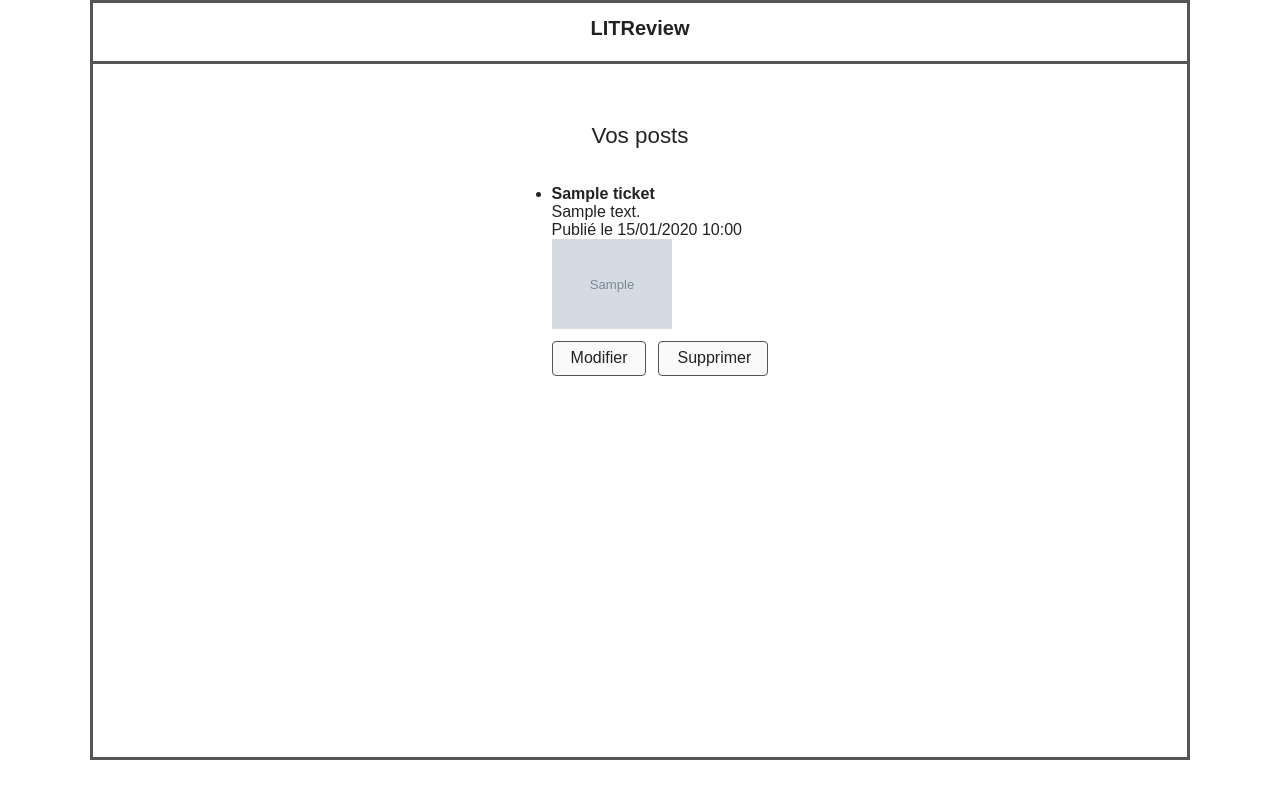
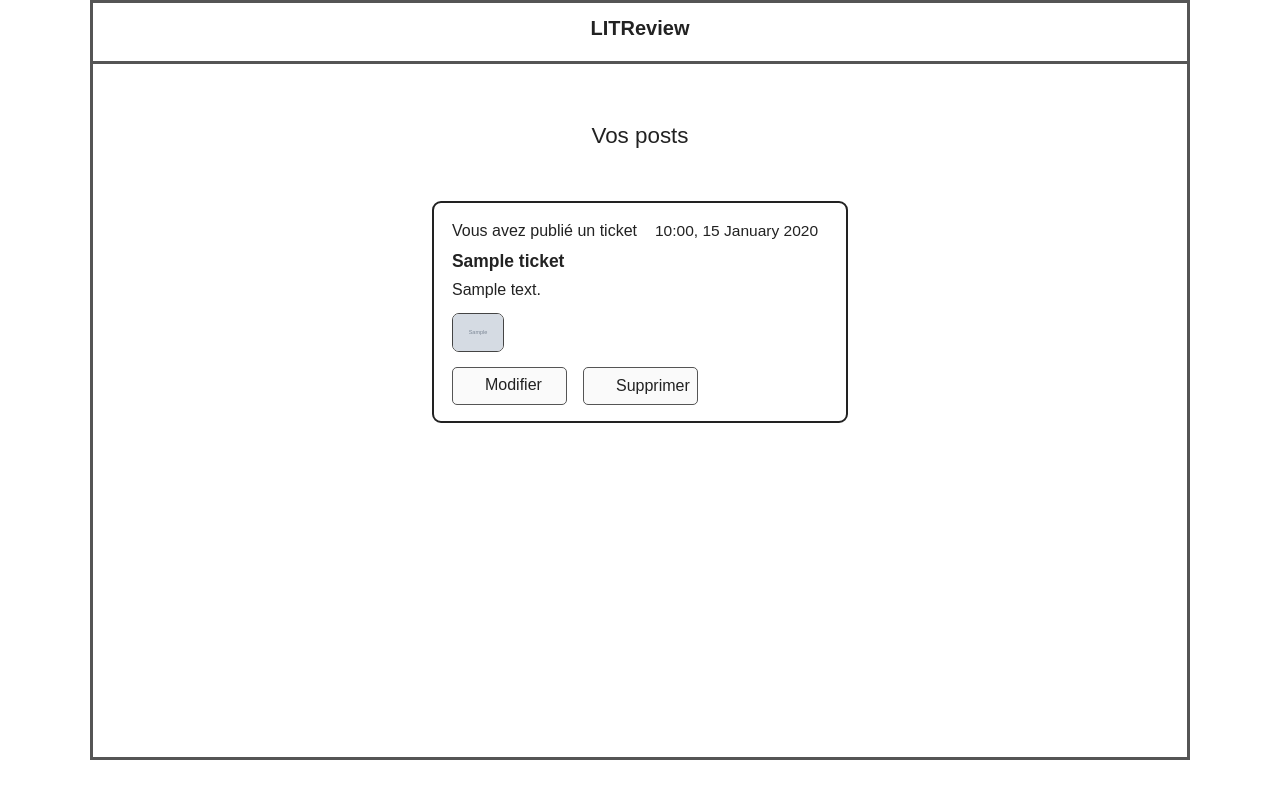
Before and after one commit to Americanufo/Projet_9, a Django app: template LITReview/blog/templates/ticket_list.html in a window 1280 px wide. Run offline with Django 3.2, Linux system fonts and the light colour scheme; the template is opened without the code that fills it: most values are stand-ins (such as "Sample title", 1, 10 or a date in 2020); grey boxes marked "Sample" are stand-in pictures.

Commit message:
Ajout des fonctionnalités flux et ticket

```diff
--- a/LITReview/LITReview/settings.py
+++ b/LITReview/LITReview/settings.py
@@ -132,3 +132,7 @@
 LOGIN_URL = 'login'
 
 LOGIN_REDIRECT_URL = 'home'
+
+# Media
+MEDIA_URL = '/media/'
+MEDIA_ROOT = BASE_DIR / 'media'
--- a/LITReview/LITReview/urls.py
+++ b/LITReview/LITReview/urls.py
@@ -20,6 +20,8 @@
 from django.contrib.auth.views import LoginView
 import authentication.views
 import blog.views
+from django.conf import settings
+from django.conf.urls.static import static
 
 urlpatterns = [
     # Interface d'administration Django
@@ -56,3 +58,5 @@
     path('reviews/<int:pk>/edit/', blog.views.review_update, name='review_update'),
     path('reviews/<int:pk>/delete/', blog.views.review_delete, name='review_delete'),
 ]
+if settings.DEBUG:
+    urlpatterns += static(settings.MEDIA_URL, document_root=settings.MEDIA_ROOT)
--- a/LITReview/authentication/static/css/style.css
+++ b/LITReview/authentication/static/css/style.css
@@ -1,4 +1,5 @@
 /* Corps principal */
+
 body {
     font-family: Arial, sans-serif;
     margin: 0;
@@ -7,8 +8,8 @@
     color: #222;
 }
 
+/* Encadré principal, prend toute la hauteur et contient tout le contenu */
 
-/* Encadré principal, prend toute la hauteur et contient tout le contenu */
 .page-frame {
     border: 3px solid #555;
     max-width: 1100px;
@@ -23,8 +24,8 @@
     position: relative;
 }
 
+/* Barre supérieure alignée avec menu à droite et titre centré */
 
-/* Barre supérieure alignée avec menu à droite et titre centré */
 .top-bar {
     display: flex;
     justify-content: space-between;
@@ -37,6 +38,7 @@
 }
 
 /* Le titre principal centré dans l'en-tête */
+
 .header-center {
     flex: 1;
     display: flex;
@@ -45,6 +47,7 @@
 }
 
 /* Titre principal SANS bordure */
+
 .page-title {
     display: inline-block;
     padding: 0;
@@ -56,6 +59,7 @@
 }
 
 /* Menu horizontal à droite */
+
 .main-menu {
     display: flex;
     gap: 28px;
@@ -77,8 +81,8 @@
     text-decoration: underline;
 }
 
+/* En-tête classique (pour historiques) */
 
-/* En-tête classique (pour historiques) */
 .header-section {
     width: 100%;
     display: flex;
@@ -87,8 +91,8 @@
     margin-top: 32px;
 }
 
+/* Barre horizontale juste sous le titre, reliant les bords du cadre */
 
-/* Barre horizontale juste sous le titre, reliant les bords du cadre */
 .title-bar {
     width: 100%;
     height: 3px;
@@ -97,16 +101,16 @@
     margin-bottom: 40px;
 }
 
+/* Sous-titres */
 
-/* Sous-titres */
 h2 {
     font-size: 1.4em;
     font-weight: normal;
     margin-bottom: 20px;
 }
 
+/* Contenant des blocs de connexion-inscription */
 
-/* Contenant des blocs de connexion-inscription */
 .connexion-container {
     display: flex;
     justify-content: center;
@@ -115,22 +119,21 @@
     margin-top: 36px;
 }
 
+/* Blocs pour login et signup - réduits */
 
-/* Blocs pour login et signup - réduits */
 .signup-block, .login-block {
     background: #fff;
     border: 2px solid #090808;
     border-radius: 8px;
     box-shadow: 0 2px 8px rgba(0,0,0,0.06);
-    padding: 26px 22px;          /* padding vertical/horizontal réduit */
-    min-width: 270px;            /* largeur minimale plus petite */
-    max-width: 320px;            /* largeur maximale plus petite */
+    padding: 26px 22px; /* padding vertical/horizontal réduit */
+    min-width: 270px; /* largeur minimale plus petite */
+    max-width: 320px; /* largeur maximale plus petite */
     text-align: center;
 }
 
+/* Champs de formulaire */
 
-
-/* Champs de formulaire */
 form {
     display: flex;
     flex-direction: column;
@@ -140,7 +143,6 @@
     width: 100%;
     max-width: 350px;
 }
-
 
 input[type="text"],
 input[type="password"],
@@ -156,6 +158,7 @@
 }
 
 /* Pour formulaire ticket/review étendu */
+
 .ticket-form, .review-form {
     max-width: 600px;
     margin: auto;
@@ -168,6 +171,7 @@
 }
 
 /* Groupes de champs pour formulaires étendus */
+
 .form-group {
     margin-bottom: 28px;
     width: 100%;
@@ -190,6 +194,7 @@
 }
 
 /* Bouton Envoyer */
+
 .form-actions {
     display: flex;
     justify-content: flex-end;
@@ -210,6 +215,7 @@
 }
 
 /* Boutons classiques */
+
 button {
     width: 110px;
     height: 35px;
@@ -220,89 +226,128 @@
     cursor: pointer;
 }
 
-
 button:hover {
     background-color: #eaeaea;
 }
-
 
 .signup-link {
     text-decoration: none;
 }
 
+/* Message de connexion/déconnexion, alerte ou infos */
 
-/* Message de connexion/déconnexion, alerte ou infos */
 p {
     text-align: center;
     font-size: 1em;
     margin: 16px 0;
 }
 
+/* Centrer le titre du formulaire d'inscription */
 
-/* Centrer le titre du formulaire d'inscription */
 .form-title {
     text-align: center;
     margin-bottom: 17px;
 }
 
 
-/* Pour rendre responsive si écran réduit */
-@media (max-width: 1000px) {
-    .page-frame {
-        max-width: 98vw;
-    }
-    .top-bar {
-        flex-direction: column;
-        align-items: stretch;
-        min-height: 80px;
-    }
-    .header-center {
-        justify-content: center;
-    }
-    .main-menu {
-        justify-content: flex-end;
-        gap: 18px;
-        margin-top: 8px;
-    }
-    .connexion-container {
-        flex-direction: column;
-        gap: 30px;
-        align-items: center;
-    }
-    .signup-block, .login-block {
-        min-width: 180px;
-        width: 84vw;
-        max-width: 84vw;
-    }
-    input[type="text"],
-    input[type="password"],
-    input[type="email"],
-    textarea {
-        width: 96vw;
-    }
+/* Posts */
+
+/* Container des posts */
+
+.posts-list {
+    max-width: 560px;
+    margin: 32px auto 0 auto;
 }
 
-/* Posts */
-
-.ticket-actions {
-    margin-top: 8px;
-    display: flex;
-    gap: 12px;
-    justify-content: flex-end;
+/* Encadré principal du post */
+.post-encadre {
+    border: 2px solid #222;
+    border-radius: 9px;
+    background: #fff;
+    padding: 19px 28px 16px 18px;
+    margin-bottom: 34px;
+    width: 100%;
+    box-sizing: border-box;
 }
 
-.ticket-btn, .ticket-actions button {
+/* Ligne du haut: type à gauche, date à droite sur la même ligne */
+.post-ligne-haut {
+    display: flex;
+    justify-content: space-between;
+    align-items: flex-start;
+    font-size: 1em;
+    margin-bottom: 11px;
+}
+
+.post-type {
+    font-size: 1em;
+    font-weight: normal;
+}
+
+.post-date {
+    font-size: 0.97em;
+    color: #222;
+    text-align: right;
+    min-width: 140px;
+    margin-left: 18px;
+}
+
+/* Titre */
+.post-titre {
+    font-size: 1.09em;
+    font-weight: bold;
+    margin-bottom: 9px;
+}
+
+/* Description */
+.post-desc {
+    font-size: 1em;
+    color: #222;
+    margin-bottom: 13px;
+    word-break: break-word;
+}
+
+/* Image alignée à gauche */
+.post-image {
+    margin-bottom: 15px;
+}
+.ticket-image {
+    max-width: 50px;
+    max-height: 80px;
+    border-radius: 7px;
+    border: 1px solid #444;
+    display: block;
+    margin: 14px 0 12px 0;
+}
+
+/* Boutons alignés à droite, même taille */
+.post-btn-row {
+    display: flex;
+    gap: 16px;
+    justify-content: flex-end;
+    margin-top: 5px;
+    margin-right: -10px;
+}
+
+.ticket-btn,
+.post-btn-row button {
     border: 1px solid #555;
-    border-radius: 4px;
-    padding: 7px 18px;
+    border-radius: 5px;
+    padding: 8px 32px;
     background: #fafafa;
     font-size: 1em;
     cursor: pointer;
     text-decoration: none;
     color: #222;
+    min-width: 115px;
+    height: 38px;
+    box-sizing: border-box;
+    margin: 0;
+    text-align: center;
 }
 
-.ticket-btn:hover, .ticket-actions button:hover {
+.ticket-btn:hover,
+.post-btn-row button:hover {
     background: #eaeaea;
     color: #111;
 }
--- a/LITReview/blog/templates/ticket_list.html
+++ b/LITReview/blog/templates/ticket_list.html
@@ -2,26 +2,30 @@
 
 {% block content %}
 <h2 class="page-section-title">Vos posts</h2>
-<ul class="ticket-list">
+<div class="posts-list">
     {% for ticket in tickets %}
-    <li class="ticket-item">
-        <strong>{{ ticket.title }}</strong>
-        <div>{{ ticket.description }}</div>
-        <div>Publié le {{ ticket.time_created|date:"d/m/Y H:i" }}</div>
+    <div class="post-encadre">
+        <div class="post-ligne-haut">
+            <span class="post-type">Vous avez publié un ticket</span>
+            <span class="post-date">{{ ticket.time_created|date:"H:i, d F Y" }}</span>
+        </div>
+        <div class="post-titre"><strong>{{ ticket.title }}</strong></div>
+        <div class="post-desc">{{ ticket.description }}</div>
         {% if ticket.image %}
-            <img src="{{ ticket.image.url }}" alt="Image billet" style="max-width:120px">
+        <div class="post-image">
+            <img src="{{ ticket.image.url }}" alt="Image billet" class="ticket-image">
+        </div>
         {% endif %}
-
-        <div class="ticket-actions">
+        <div class="post-btn-row">
             <a href="{% url 'ticket_update' ticket.pk %}" class="ticket-btn">Modifier</a>
             <form action="{% url 'ticket_delete' ticket.pk %}" method="post" style="display:inline;">
                 {% csrf_token %}
-                <button type="submit" class="ticket-btn" onclick="return confirm('Confirmer la suppression ?');">Supprimer</button>
+                <button type="submit" class="ticket-btn" onclick="return confirm('Confirmer la suppression ?');">Supprimer</button>
             </form>
         </div>
-    </li>
+    </div>
     {% empty %}
-    <li>Aucun post trouvé.</li>
+    <div>Aucun post trouvé.</div>
     {% endfor %}
-</ul>
+</div>
 {% endblock %}
```
Also changed, not shown: LITReview/blog/templates/home.html (+68 -3 lines), LITReview/blog/views.py (+18 -5 lines), LITReview/db.sqlite3.
